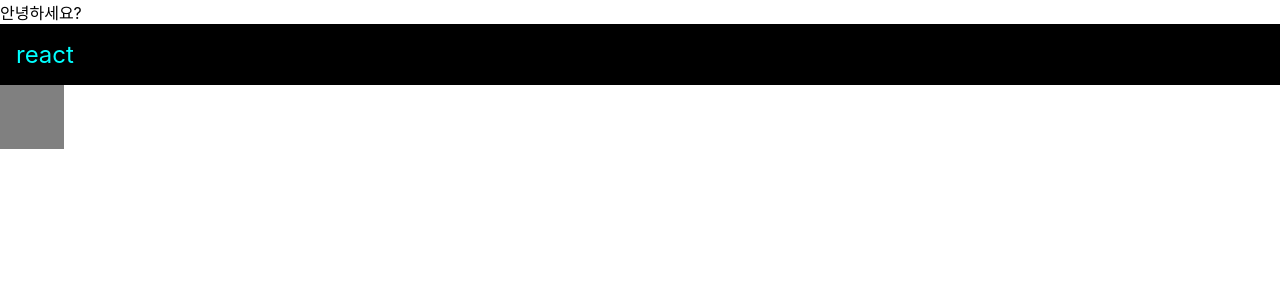
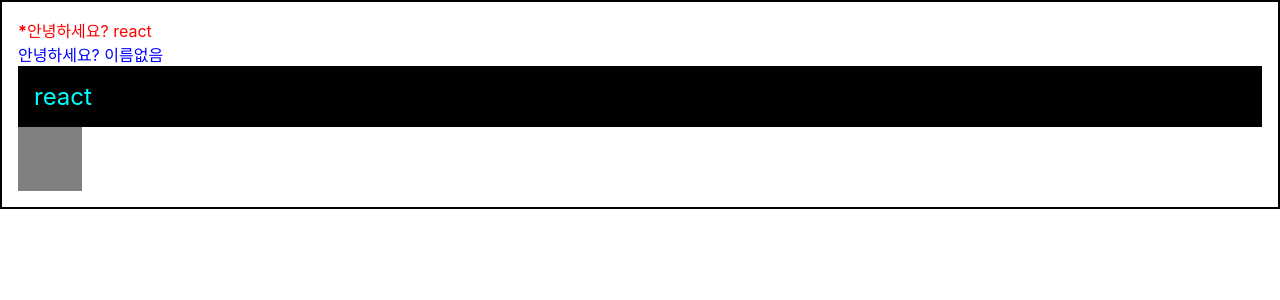
Before and after one commit to minhee0327/TIL, a React (Create React App) app in the folder 03_프론트엔드/07_React/begin-react/: page / in a window 1280 px wide. Shown: the top 300 px of the page. Built offline with nearby package versions, Linux system fonts and the light colour scheme.

Commit message:
[UPDATE] REACT: props, 조건부렌더링

```diff
--- a/03_프론트엔드/07_React/begin-react/src/App.js
+++ b/03_프론트엔드/07_React/begin-react/src/App.js
@@ -1,5 +1,6 @@
 import React from 'react';
 import Hello from './Hello.js';
+import Wrapper from './Wrapper.js'
 import './App.css'
 
 function App() {
@@ -14,13 +15,14 @@
   }
 
   return (
-    <>
-      <Hello />
+    <Wrapper>
+      <Hello name="react" color="red" isSpecial />
+      <Hello color='blue' />
       {/* 1. inline 선언방식 */}
       <div style={style}>{name}</div>
       {/* 2. class 선언방식 : className으로 설정*/}
       <div className="gray-box"></div>
-    </>
+    </Wrapper>
   );
 }
 
--- a/03_프론트엔드/07_React/begin-react/src/Hello.js
+++ b/03_프론트엔드/07_React/begin-react/src/Hello.js
@@ -1,7 +1,12 @@
 import React from 'react';
 
-function Hello() {
-    return <div>안녕하세요?</div>
+function Hello({ name, color, isSpecial }) {
+    // const { name, color } = props
+    return <div style={{ color: color }}>{isSpecial && <b>*</b>}안녕하세요? {name}</div>
+}
+
+Hello.defaultProps = {
+    name: '이름없음'
 }
 
 export default Hello;
--- /dev/null
+++ b/03_프론트엔드/07_React/begin-react/src/Wrapper.js
@@ -0,0 +1,15 @@
+import React from 'react';
+
+function Wrapper({ children }) {
+    const style = {
+        border: '2px solid black',
+        padding: '16px'
+    };
+    return (
+        <div style={style}>
+            {children}
+        </div>
+    )
+}
+
+export default Wrapper;
```
